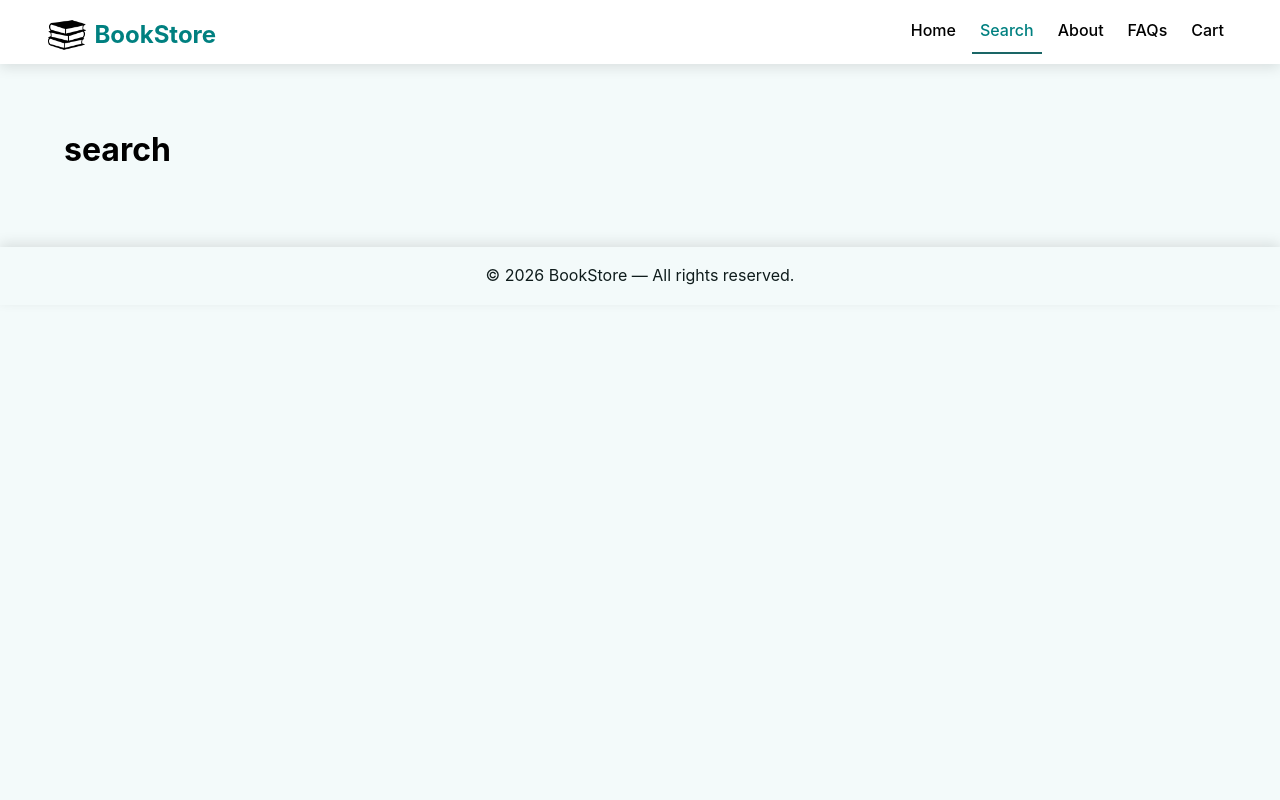
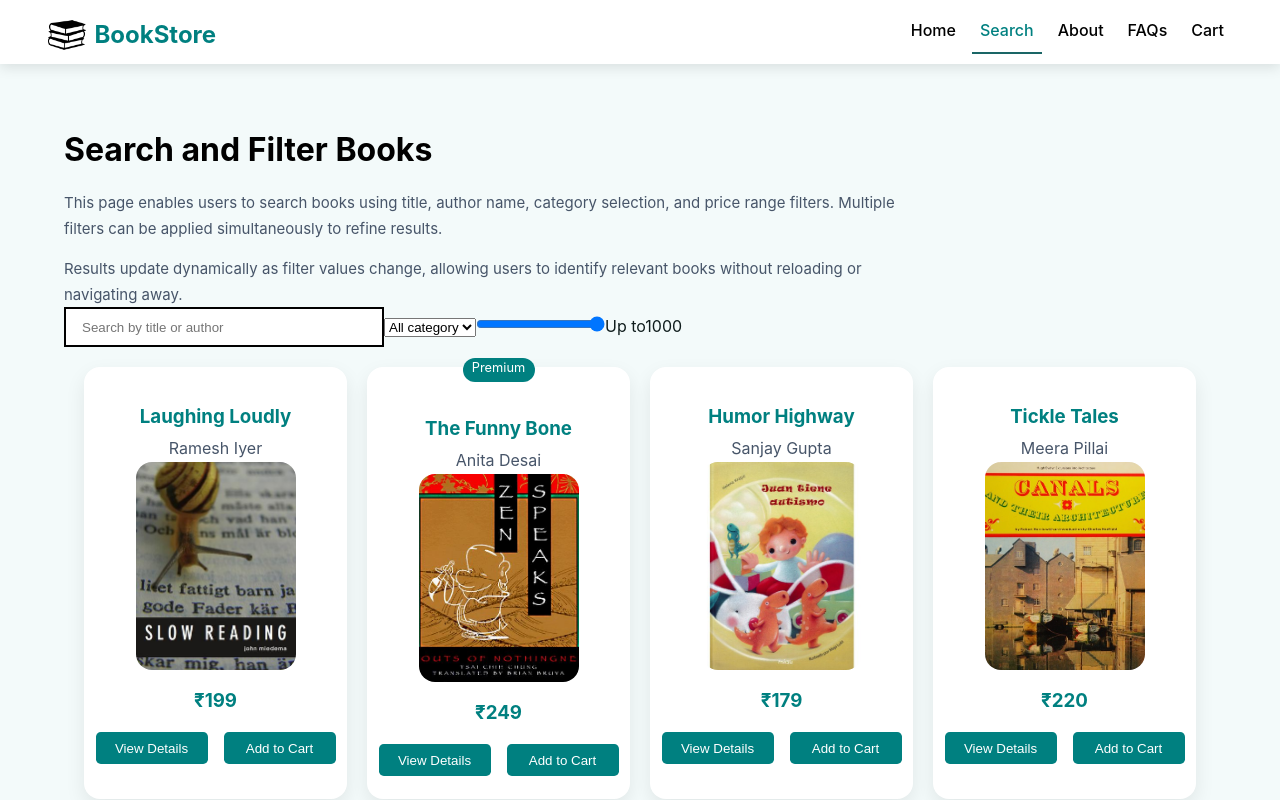
Before and after one commit to karthikumarreddy/Book_Store, a React (Vite) app: page /search in a window 1280 px wide. Shown: the top 800 px of the page. Built offline with nearby package versions, Linux system fonts and the light colour scheme.

Commit message:
commit done on product card

```diff
--- a/src/App.jsx
+++ b/src/App.jsx
@@ -1,12 +1,14 @@
 import "./App.css";
-import { Navbar } from "./Components/Navbar";
+
 import { Routers } from "./Components/Routers";
-import { About } from "./Pages/About";
+import { CartProvider } from "./Context/CartContext";
 
 function App() {
   return (
     <>
-      <Routers />
+      <CartProvider>
+        <Routers />
+      </CartProvider>
     </>
   );
 }
--- a/src/Components/ProductCard.jsx
+++ b/src/Components/ProductCard.jsx
@@ -9,13 +9,17 @@ import {
   ProductName,
   ProductPrice,
 } from "../styles/ProductCard.styles";
+import { useContext } from "react";
+import { CartContext } from "../Context/CartContext";
 
 function ProductCard({ props }) {
+  const { cart, addToCart } = useContext(CartContext);
+  const inCart = cart.some((i) => i.id === props.id);
   const navigate = useNavigate();
   return (
     <div>
       <Card>
-        {props.price > 240 && <Premiun>premium</Premiun>}
+        {props.price > 240 && <Premiun>Premium</Premiun>}
         <ProductName>{props.title}</ProductName>
         <ProductAuthor>{props.author}</ProductAuthor>
         <ProductImg src={props.image} />
@@ -25,7 +29,9 @@ function ProductCard({ props }) {
           <Button onClick={() => navigate(`/books/${props.id}`)}>
             View Details
           </Button>
-          <Button>Add to Cart</Button>
+          <Button onClick={() => addToCart(props)} disabled={inCart}>
+            {inCart ? "Added" : "Add to Cart"}
+          </Button>
         </DisplayButton>
       </Card>
     </div>
--- /dev/null
+++ b/src/Context/CartContext.jsx
@@ -0,0 +1,22 @@
+import { createContext } from "react";
+import { useState } from "react";
+
+export const CartContext = createContext();
+export const CartProvider = ({ children }) => {
+  const [cart, setCart] = useState(() => {
+    const list = localStorage.getItem("cart");
+    return list ? JSON.parse(list) : [];
+  },[]);
+
+  const addToCart = (id) => {
+    const update = [...cart, id];
+    setCart(update);
+    localStorage.setItem("cart", JSON.stringify(update));
+  };
+
+  return (
+    <CartContext.Provider value={{ cart, addToCart }}>
+      {children}
+    </CartContext.Provider>
+  );
+};
--- a/src/Pages/BookDetails.jsx
+++ b/src/Pages/BookDetails.jsx
@@ -1,14 +1,67 @@
-import React from "react";
+import React, { useEffect } from "react";
 import { Layout } from "../Components/Layout";
+import { books } from "../data/books";
+import { booksDescription } from "../data/books";
+import { useParams } from "react-router-dom";
+import { Button } from "../styles/ProductCard.styles.jsx";
+import styled from "styled-components";
 
-function BookDetails() {
+const Details = styled.div`
+  max-width: 800px;
+  margin: 0 auto;
+  div {
+    display: flex;
+    flex-dirction: column;
+    justify-content: space-between;
+    align-items: center;
+  }
+  hr {
+    font-weight: 100;
+  }
+`;
+
+const BookDetails = () => {
+  const { id } = useParams();
+  const bookdata = books.find((data) => id === data.id);
+  const description = booksDescription[id];
+
+  useEffect(() => {
+    window.scroll({ top: 0, behavior: "smooth" });
+  }, []);
+
   return (
-    <div>
+    <>
       <Layout>
-        <h1>Book details paage </h1>
+        <Details>
+          <h1>{bookdata.title}</h1>
+          <p>
+            <b>Author:</b>
+            {bookdata.author}
+          </p>
+          <p>
+            <b>Category:</b>
+            {bookdata.category}
+          </p>
+          <p>
+            <b>Book Overview</b>
+          </p>
+          <p>{description}</p>
+          <p>
+            <b>Who This Book Is For?</b>
+          </p>
+          <p>
+            This book is intended for readers who prefer focused storytelling
+            and genre-specific narratives delivered in a structured format.
+          </p>
+          <hr />
+          <div style={{ padding: "10px 0" }}>
+            <h2 style={{ margin: 0 }}>₹{bookdata.price}</h2>
+            <Button>Add to Cart</Button>
+          </div>
+        </Details>
       </Layout>
-    </div>
+    </>
   );
-}
+};
 
 export { BookDetails };
--- a/src/Pages/Home.jsx
+++ b/src/Pages/Home.jsx
@@ -1,7 +1,6 @@
 import React from "react";
 import { Layout } from "../Components/Layout";
 import {
-  GridLayout,
   Heading1,
   Heading2,
   ListItem,
@@ -10,6 +9,7 @@ import {
 } from "../styles/Home.styles";
 import { ProductCard } from "../Components/ProductCard";
 import { books } from "../data/books";
+import { GridLayout } from "../styles/ProductCard.styles";
 
 function Home() {
   const book = books.slice(0, 6);
@@ -37,6 +37,7 @@ function Home() {
           <ListItem>View detailed information on dedicated pages</ListItem>
           <ListItem>Add books to a globally managed cart</ListItem>
         </UnorderedList>
+        <Heading2>Featured Books</Heading2>
         <GridLayout>
           {!book || book.length == 0 ? (
             <h1>Book list is empty</h1>
--- a/src/Pages/Search.jsx
+++ b/src/Pages/Search.jsx
@@ -1,11 +1,84 @@
-import React from "react";
+import React, { useEffect, useMemo, useRef, useState } from "react";
 
 import { Layout } from "../Components/Layout";
+import { books } from "../data/books";
+import { ProductCard } from "../Components/ProductCard";
+import { GridLayout } from "../styles/ProductCard.styles";
+import { SearchBar } from "../styles/Search.styles";
 function Search() {
+  const searchRef = useRef(null);
+  const [searchValue, setSearchValue] = useState("");
+  const [range, setRange] = useState(1000);
+  const [category, setCategory] = useState("All");
+
+  const handleCategory = (event) => {
+    setCategory(event.target.value);
+  };
+
+  const handleSearch = (event) => {
+    setSearchValue(event.target.value);
+  };
+  const handleRange = (event) => {
+    setRange(Number(event.target.value));
+  };
+  useEffect(() => {
+    searchRef.current.focus();
+  }, []);
+
+  const filteredBooks = useMemo(() => {
+    return books.filter((book) => {
+      const matchText =
+        book.title.toLowerCase().includes(searchValue.toLowerCase()) ||
+        book.author.toLowerCase().includes(searchValue.toLowerCase());
+      const matchCategory = category === "All" || book.category === category;
+      const matchPrice = book.price <= range;
+      return matchText && matchCategory && matchPrice;
+    });
+  }, [searchValue, range, category]);
+
   return (
     <div>
       <Layout>
-        <h1>search</h1>
+        <h1>Search and Filter Books</h1>
+        <p>
+          This page enables users to search books using title, author name,
+          category selection, and price range filters. Multiple <br /> filters
+          can be applied simultaneously to refine results.
+        </p>
+        <p>
+          Results update dynamically as filter values change, allowing users to
+          identify relevant books without reloading or <br />
+          navigating away.
+        </p>
+        <SearchBar
+          type="text"
+          placeholder="Search by title or author"
+          ref={searchRef}
+          onChange={handleSearch}
+        />
+        <select value={category} onChange={handleCategory}>
+          <option value="All">All category</option>
+          <option value="Comedy">Comedy</option>
+          <option value="Horror">Horror</option>
+          <option value="Sci-Fi">Sci-Fi</option>
+          <option value="Mystery">Mystery</option>
+        </select>
+        <input
+          type="range"
+          min="100"
+          max="1000"
+          step="50"
+          value={range}
+          onChange={handleRange}
+        />
+        <span>Up to{range}</span>
+        <GridLayout>
+          {!filteredBooks || filteredBooks.length == 0 ? (
+            <h1>Book list is empty</h1>
+          ) : (
+            filteredBooks.map((b) => <ProductCard key={b.id} props={b} />)
+          )}
+        </GridLayout>
       </Layout>
     </div>
   );
--- a/src/styles/Home.styles.jsx
+++ b/src/styles/Home.styles.jsx
@@ -25,9 +25,3 @@ export const UnorderedList = styled.ul`
 export const ListItem = styled.li`
   padding-top: 5px;
 `;
-export const GridLayout = styled.div`
-  display: grid;
-  grid-template-columns: repeat(auto-fit, minmax(15rem, 1fr));
-  padding: 20px;
-  gap: 20px;
-`;
--- a/src/styles/ProductCard.styles.jsx
+++ b/src/styles/ProductCard.styles.jsx
@@ -49,6 +49,12 @@ export const Button = styled.button`
   height: 2rem;
   border-radius: 0.3rem;
   border: none;
+  cursor: pointer;
+
+  &:disabled {
+    cursor: not-allowed;
+    opacity: 0.6;
+  }
 
   &:hover {
     background-color: ${(props) => props.theme.colors.primary};
@@ -67,13 +73,19 @@ export const DisplayButton = styled.div`
   gap: 1rem;
 `;
 
-export const Premiun = styled.div`
+export const Premiun = styled.span`
   height: 1.5rem;
-  width: 5rem;
+  width: 4.5rem;
   background-color: ${(props) => props.theme.colors.accent};
   color: ${(props) => props.theme.colors.surface};
   border-radius: 2rem;
   text-align: center;
   transform: translate(0, -2rem);
-  font-size: 0.9rem;
+  font-size: 0.8rem;
 `;
+export const GridLayout = styled.div`
+  display: grid;
+  grid-template-columns: repeat(auto-fill, minmax(15rem, 1fr));
+  padding: 20px;
+  gap: 20px;
+`;
--- /dev/null
+++ b/src/styles/Search.styles.jsx
@@ -0,0 +1,12 @@
+import styled from "styled-components";
+
+export const SearchBar = styled.input`
+  padding: 1rem;
+  width: 20rem;
+  height: 2.5rem;
+
+  &:focus {
+    outline: none;
+    border: 2px solid black;
+  }
+`;
```
